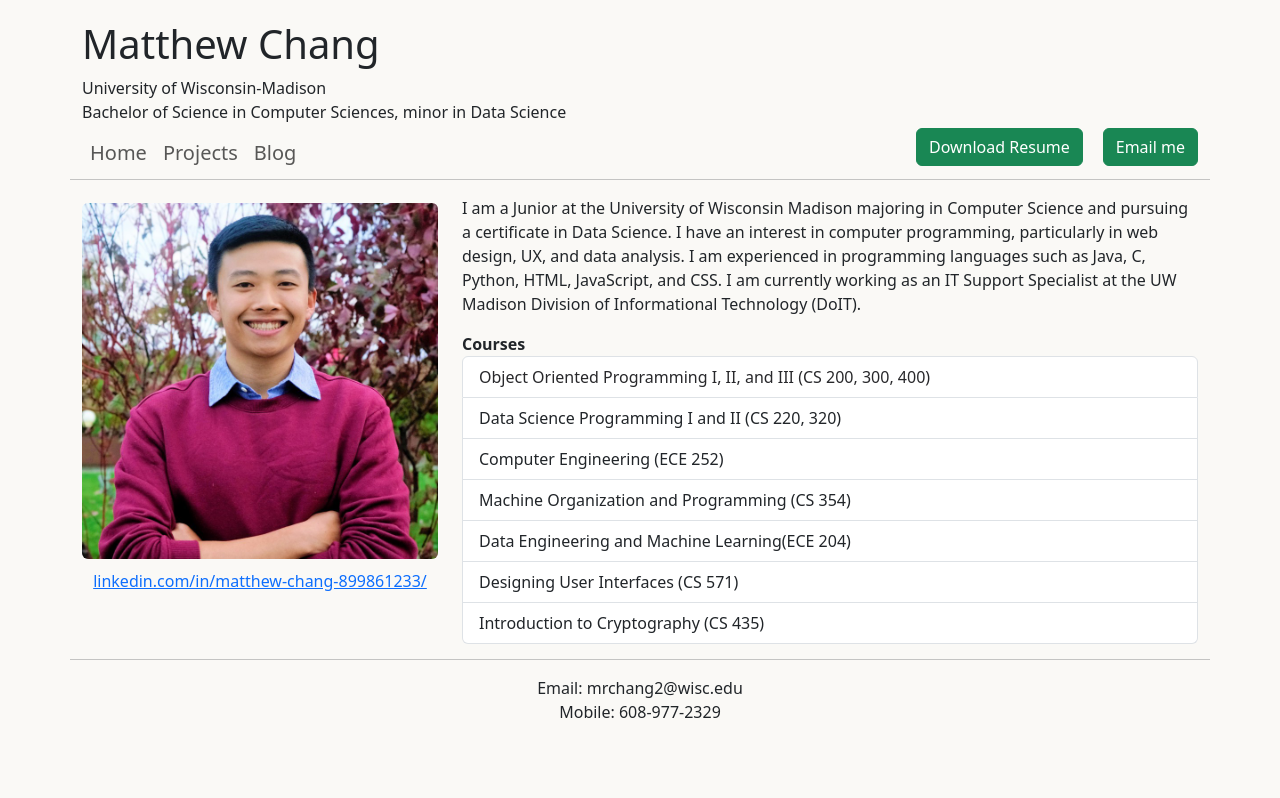
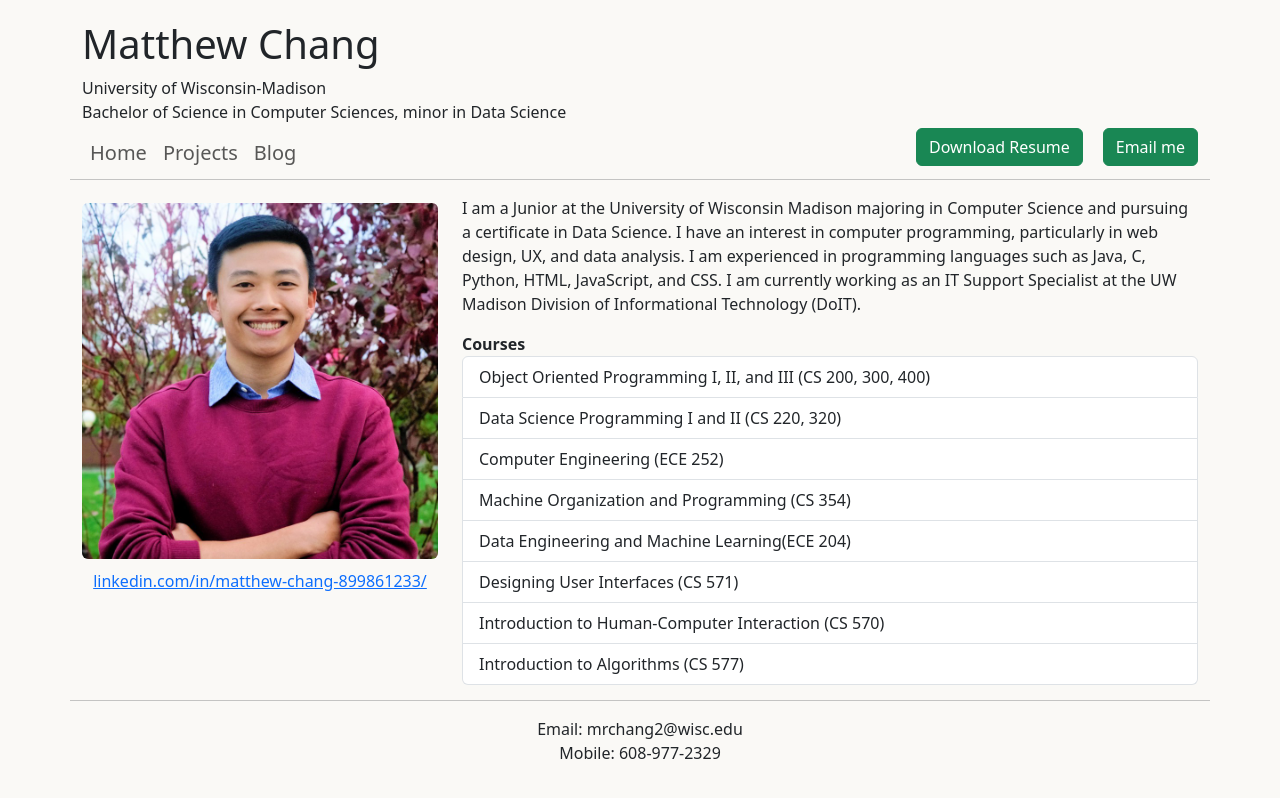
Before and after one commit to matthew-rc/react-page, a React (Vite) app: page / in a window 1280 px wide. Built offline with nearby package versions, Linux system fonts and the light colour scheme.

Commit message:
added Homepage details & updated resume

```diff
--- a/src/components/Homepage.jsx
+++ b/src/components/Homepage.jsx
@@ -59,13 +59,14 @@ const Homepage = () => {
                     </p>
                     <strong>Courses</strong>
                     <ListGroup>
-                    <ListGroup.Item style={{color: '#28282B'}}>Object Oriented Programming I, II, and III (CS 200, 300, 400)</ListGroup.Item>
+                    <ListGroup.Item>Object Oriented Programming I, II, and III (CS 200, 300, 400)</ListGroup.Item>
                     <ListGroup.Item>Data Science Programming I and II (CS 220, 320)</ListGroup.Item>
                     <ListGroup.Item>Computer Engineering (ECE 252)</ListGroup.Item>
                     <ListGroup.Item>Machine Organization and Programming (CS 354)</ListGroup.Item>
                     <ListGroup.Item>Data Engineering and Machine Learning(ECE 204)</ListGroup.Item>
                     <ListGroup.Item>Designing User Interfaces (CS 571)</ListGroup.Item>
-                    <ListGroup.Item>Introduction to Cryptography (CS 435)</ListGroup.Item>
+                    <ListGroup.Item>Introduction to Human-Computer Interaction (CS 570)</ListGroup.Item>
+                    <ListGroup.Item>Introduction to Algorithms (CS 577)</ListGroup.Item>
                     </ListGroup>
                 </Col>
             </Row>
```
Also changed, not shown: 1 other file (tests, documents, lock files or other folders).
